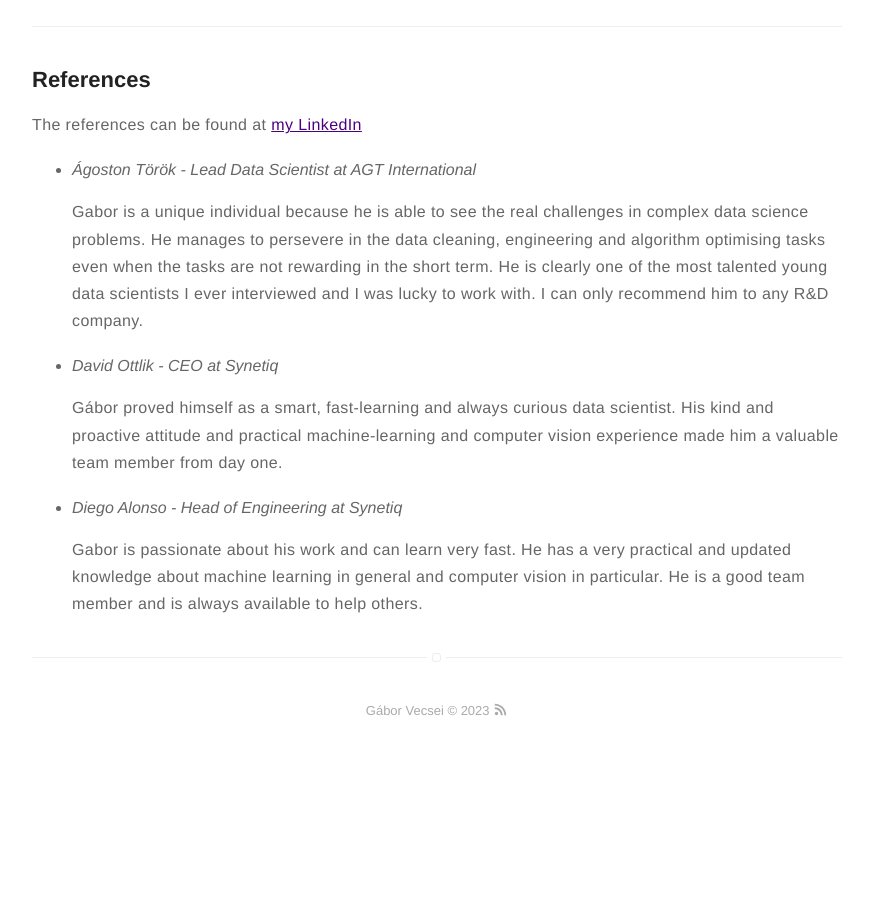
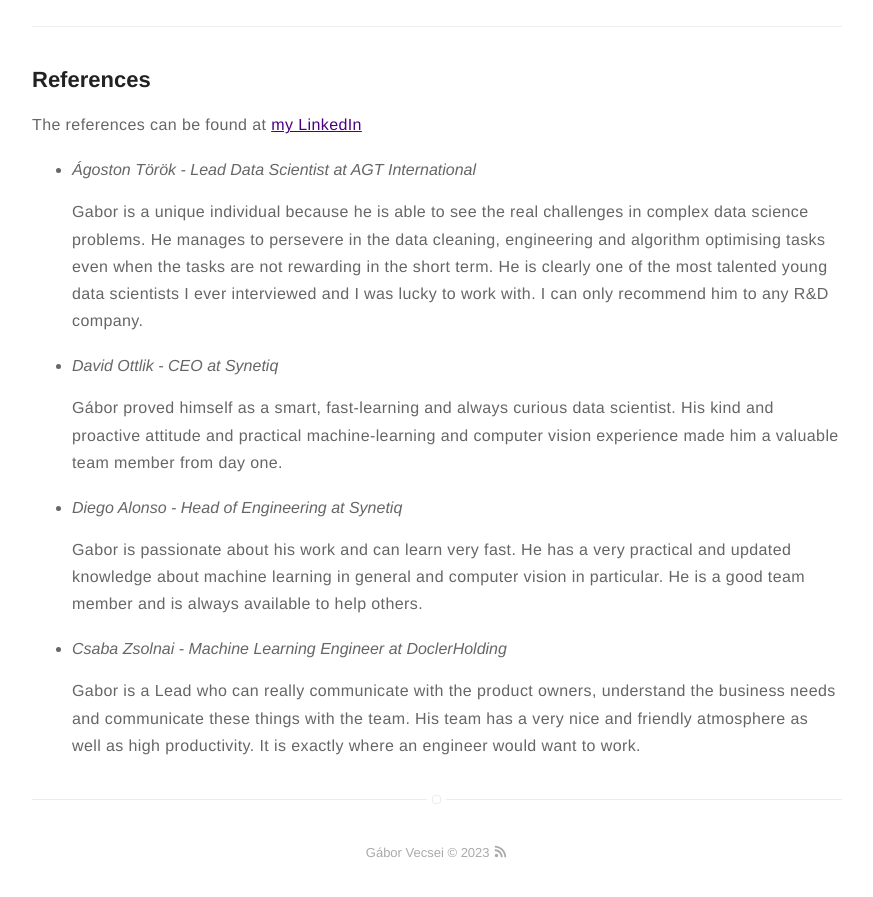
Before and after one commit to gaborvecsei/gaborvecsei.github.io, a Jekyll site: the page built from resume.md, in a window 1280 px wide and 900 px high, scrolled down 1642 px. Shown: the top 897 px of the window, without its empty margins (203-1076 px from the left). Built offline with Jekyll 4.4.1, drawn with Linux system fonts in a browser that asks for light colours; before the commit the page ends 2400 px from its top, so only the background shows below that.

Commit message:
reference added

```diff
--- a/resume.md
+++ b/resume.md
@@ -71,4 +71,5 @@ The references can be found at [my LinkedIn](https://www.linkedin.com/in/gaborve
 	<li><i>Ágoston Török - Lead Data Scientist at AGT International</i><p>Gabor is a unique individual because he is able to see the real challenges in complex data science problems. He manages to persevere in the data cleaning, engineering and algorithm optimising tasks even when the tasks are not rewarding in the short term. He is clearly one of the most talented young data scientists I ever interviewed and I was lucky to work with. I can only recommend him to any R&D company.</p></li>
 	<li><i>David Ottlik - CEO at Synetiq</i><p>Gábor proved himself as a smart, fast-learning and always curious data scientist. His kind and proactive attitude and practical machine-learning and computer vision experience made him a valuable team member from day one.</p></li>
 	<li><i>Diego Alonso - Head of Engineering at Synetiq</i><p>Gabor is passionate about his work and can learn very fast. He has a very practical and updated knowledge about machine learning in general and computer vision in particular. He is a good team member and is always available to help others.</p></li>
+	<li><i>Csaba Zsolnai - Machine Learning Engineer at DoclerHolding</i><p>Gabor is a Lead who can really communicate with the product owners, understand the business needs and communicate these things with the team. His team has a very nice and friendly atmosphere as well as high productivity. It is exactly where an engineer would want to work.</p></li>
 </ul>
```
